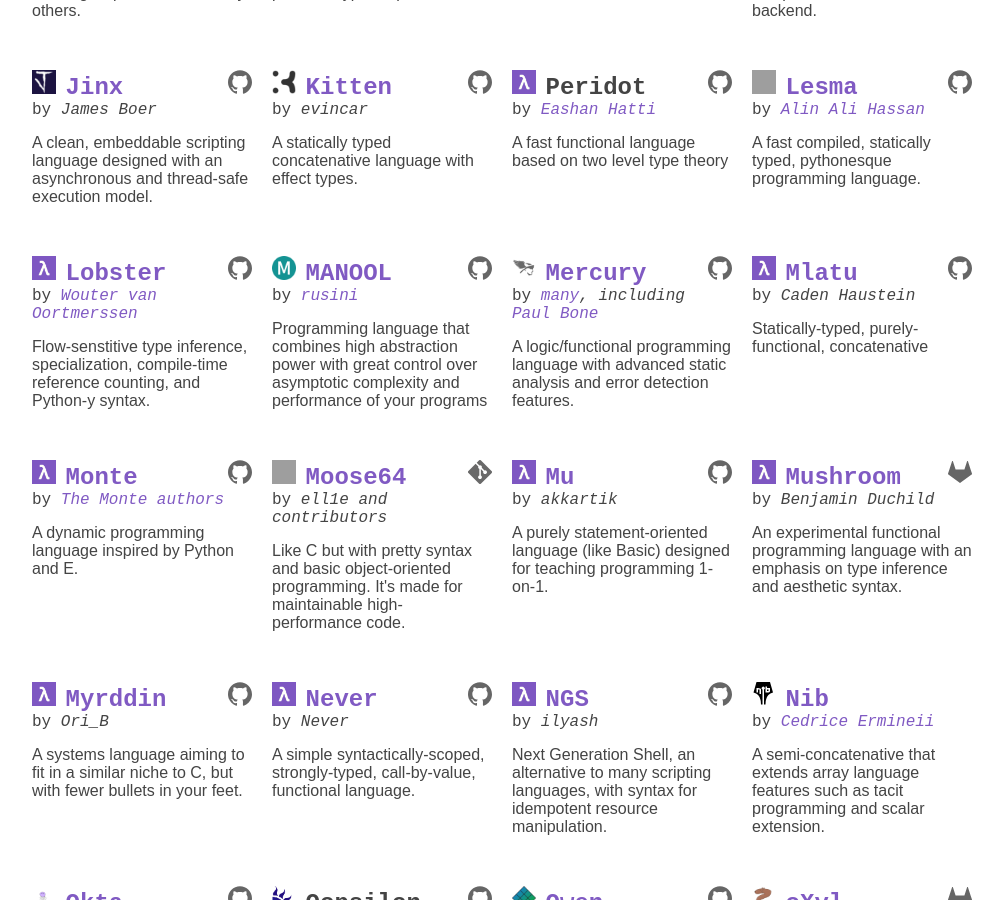
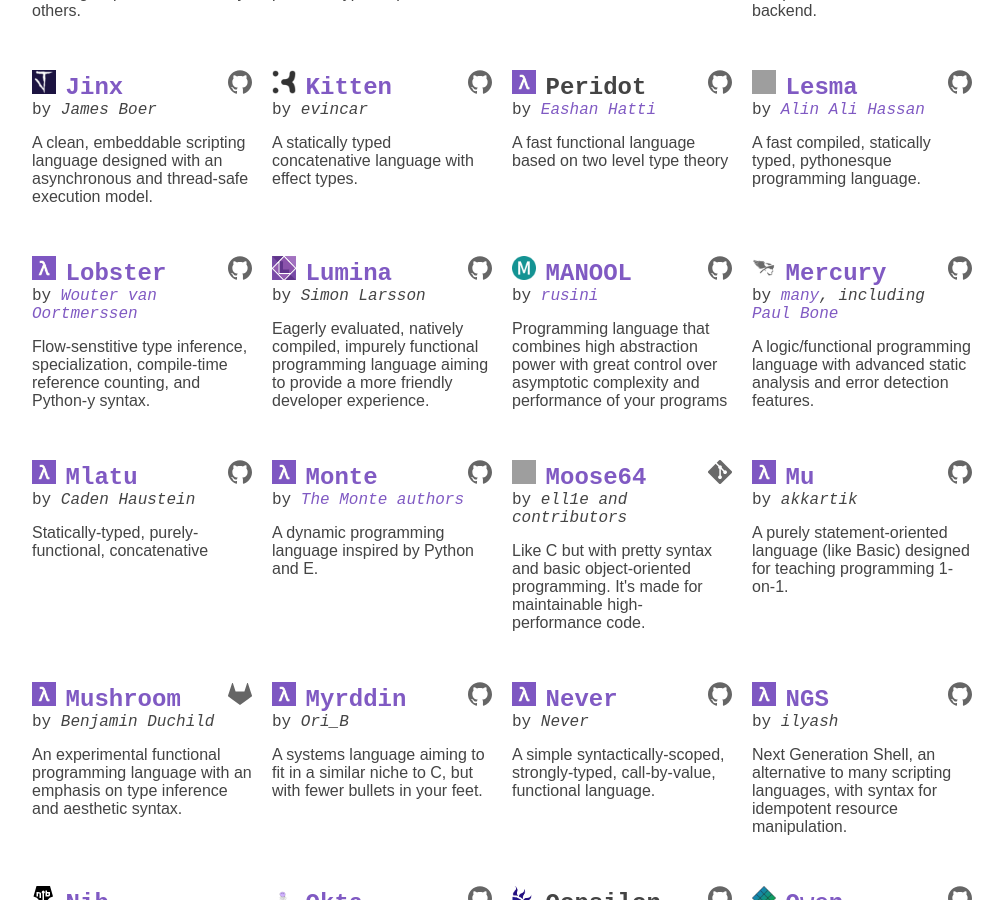
Before and after one commit to proglangdesign/proglangdesign.github.io, a Jekyll site: the page built from index.html, in a window 1280 px wide and 900 px high, scrolled down 2350 px. Shown: the whole window, without its empty margins (138-1141 px from the left). Built offline with Jekyll 4.4.1, drawn with Linux system fonts in a browser that asks for light colours; grey boxes are pictures that could not be loaded.

Commit message:
add Lumina

```diff
--- a/_data/projects.yml
+++ b/_data/projects.yml
@@ -414,6 +414,21 @@ Lobster:
   summary: >
     Flow-senstitive type inference, specialization,
     compile-time reference counting, and Python-y syntax.
+
+Lumina:
+  website: https://docs.luminalang.com
+  github: luminalang/lumina
+  icon: lumina.png
+  author:
+    name: Simon Larsson
+    github: https://github.com/simvux
+  summary: >
+    Eagerly evaluated, natively compiled, impurely functional programming language aiming to provide a more friendly developer experience.
+  tags:
+    - compiled
+    - functional
+    - static types
+    - systems
 
 MANOOL:
   website: https://manool.org
```
Also changed, not shown: images/lang/lumina.png (added).
